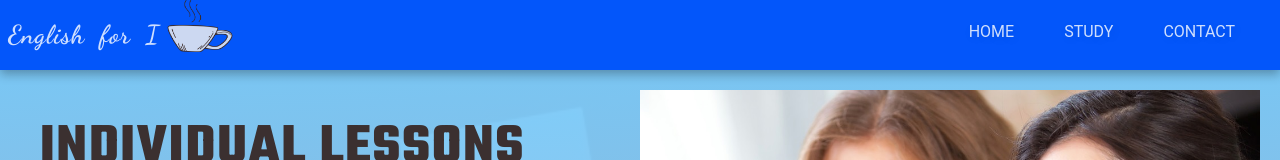
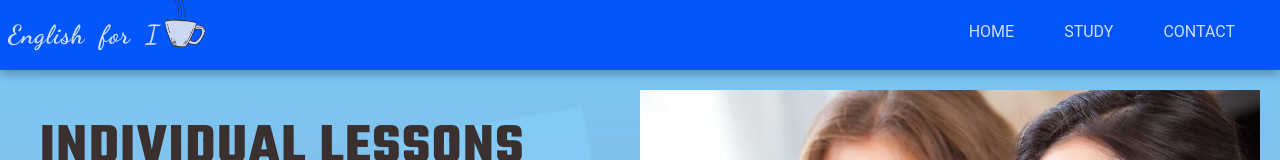
Before and after one commit to OlenaKin/Final_project, a React (Create React App) app: page / in a window 1280 px wide. Shown: the top 160 px of the page. Built offline with nearby package versions, Linux system fonts and the light colour scheme; a web font is replaced by a local one.

Commit message:
changed logo

```diff
--- a/src/components/Header/style.css
+++ b/src/components/Header/style.css
@@ -24,8 +24,9 @@ header {
 .header__logo {
   transform: rotateX(180deg);
   transform: rotateY(180deg);
-  height: 80px;
-  width: 80px;
+  height: 50px;
+  width: 60px;
+  padding-bottom: 10px;
 }
 
 .header__blogName {
@@ -38,7 +39,9 @@ header {
 .header__blogName img {
   margin: 0;
   padding: 0;
-  margin-bottom: 20px;
+  width: 50px;
+  height: 60px;
+  margin-bottom: 30px;
 }
 
 .header a {
```
